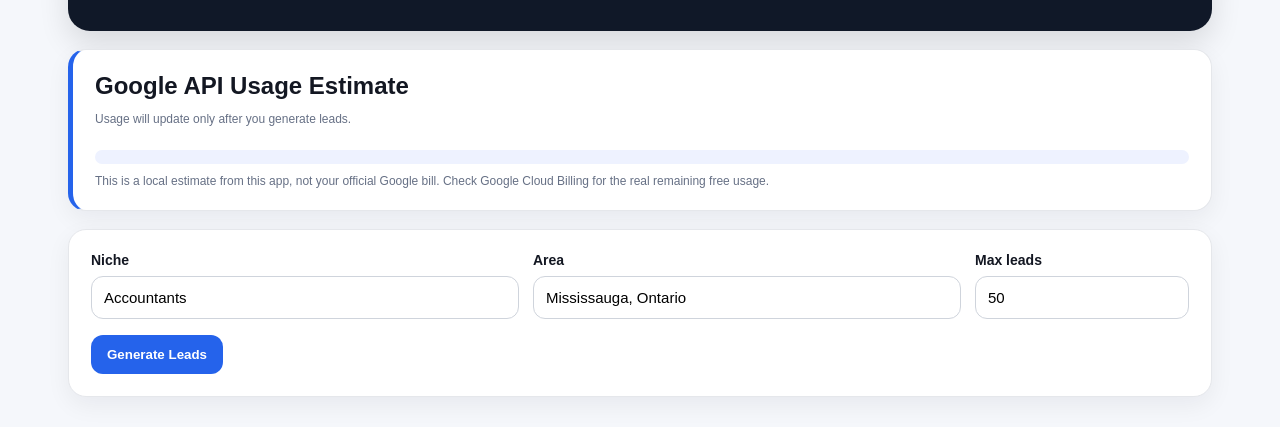
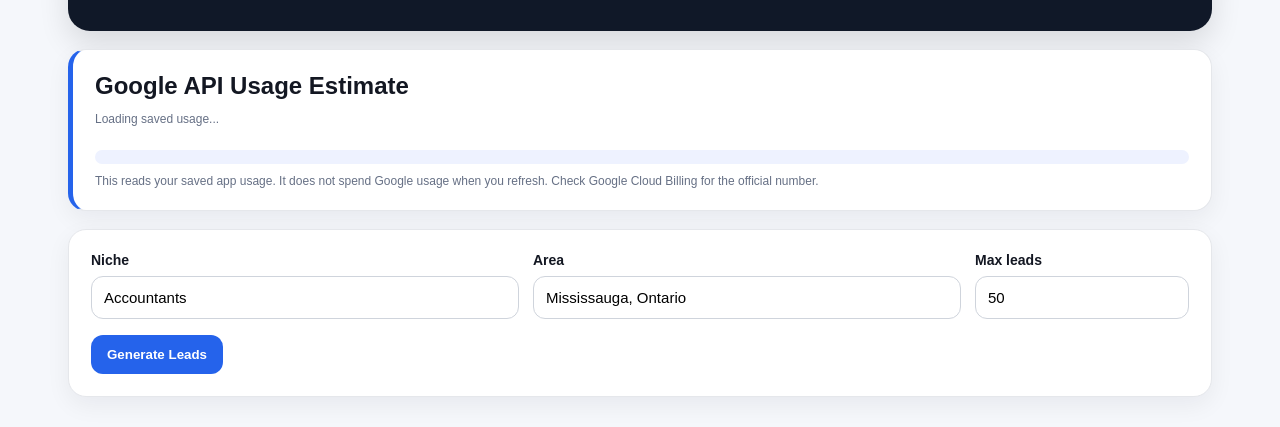
Before and after one commit to KaelanP2007/Voxa-lead-finder, a website: page voxa_render_lead_finder/voxa_render_lead_finder/public/index.html in a window 1280 px wide. Shown: the part 169-596 px from the top of the page. Drawn offline with Linux system fonts and the light colour scheme.

Commit message:
Update index.html

```diff
--- a/voxa_render_lead_finder/voxa_render_lead_finder/public/index.html
+++ b/voxa_render_lead_finder/voxa_render_lead_finder/public/index.html
@@ -23,7 +23,7 @@
         <div>
           <h2>Google API Usage Estimate</h2>
           <p id="usageText" class="muted">
-            Usage will update only after you generate leads.
+            Loading saved usage...
           </p>
         </div>
       </div>
@@ -33,8 +33,8 @@
       </div>
 
       <p class="usageNote">
-        This is a local estimate from this app, not your official Google bill.
-        Check Google Cloud Billing for the real remaining free usage.
+        This reads your saved app usage. It does not spend Google usage when you refresh.
+        Check Google Cloud Billing for the official number.
       </p>
     </section>
 
@@ -95,6 +95,6 @@
     </section>
   </main>
 
-  <script src="/app.js?v=3"></script>
+  <script src="/app.js?v=5"></script>
 </body>
 </html>
```
